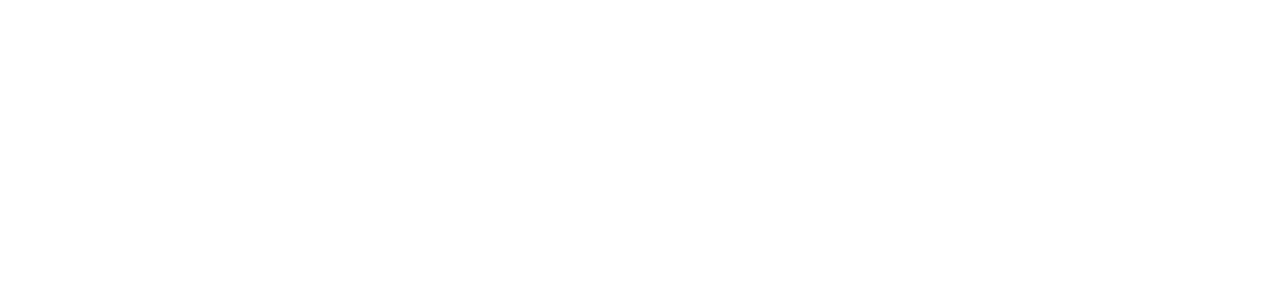
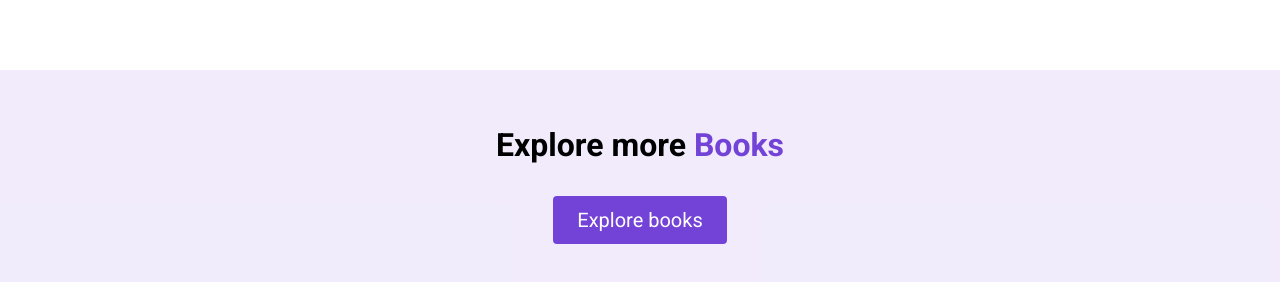
Before and after one commit to KadeKorn/React-Library, a React (Create React App) app: page / in a window 1280 px wide. Shown: the part 2591-2873 px from the top of the page. Before the commit the page ends 2661 px from the top, so only its background shows below. Built offline with nearby package versions, Linux system fonts and the light colour scheme.

Commit message:
finished explore page

```diff
--- a/src/App.js
+++ b/src/App.js
@@ -1,4 +1,5 @@
 import Discounted from './components/Discounted.jsx';
+import Explore from './components/Explore.jsx';
 import Featured from './components/Featured.jsx';
 import Highlights from './components/Highlights.jsx';
 import Landing from './components/Landing.jsx';
@@ -13,6 +14,7 @@
     <Highlights />
     <Featured />
     <Discounted />
+    <Explore />
    </div>
   );
 }
--- /dev/null
+++ b/src/components/Explore.jsx
@@ -0,0 +1,18 @@
+import React from 'react'
+
+const Explore = () => {
+  return (
+    <section id="explore">
+        <div className="container">
+            <div className="row row__column">
+                <h2>
+                    Explore more <span className="purple">Books</span>
+                </h2>
+                <button className="btn">Explore books</button>
+            </div>
+        </div>
+    </section>
+  )
+}
+
+export default Explore
```
